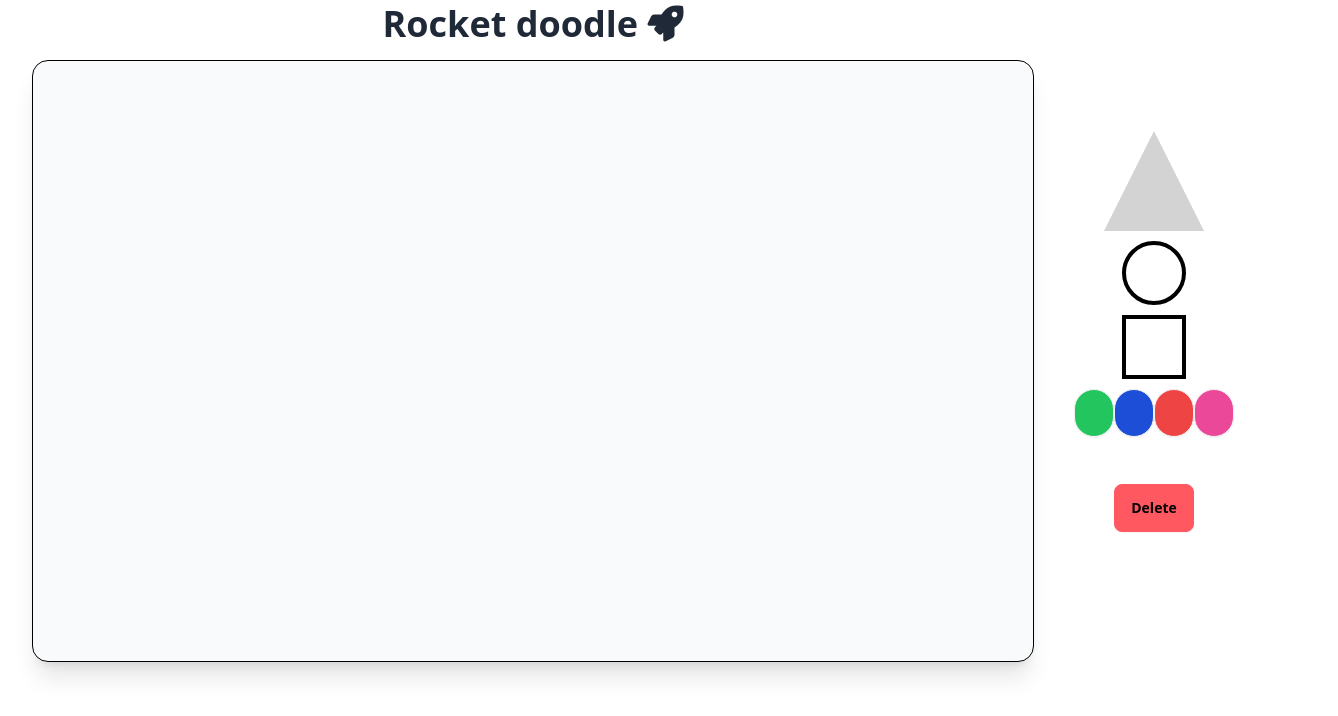
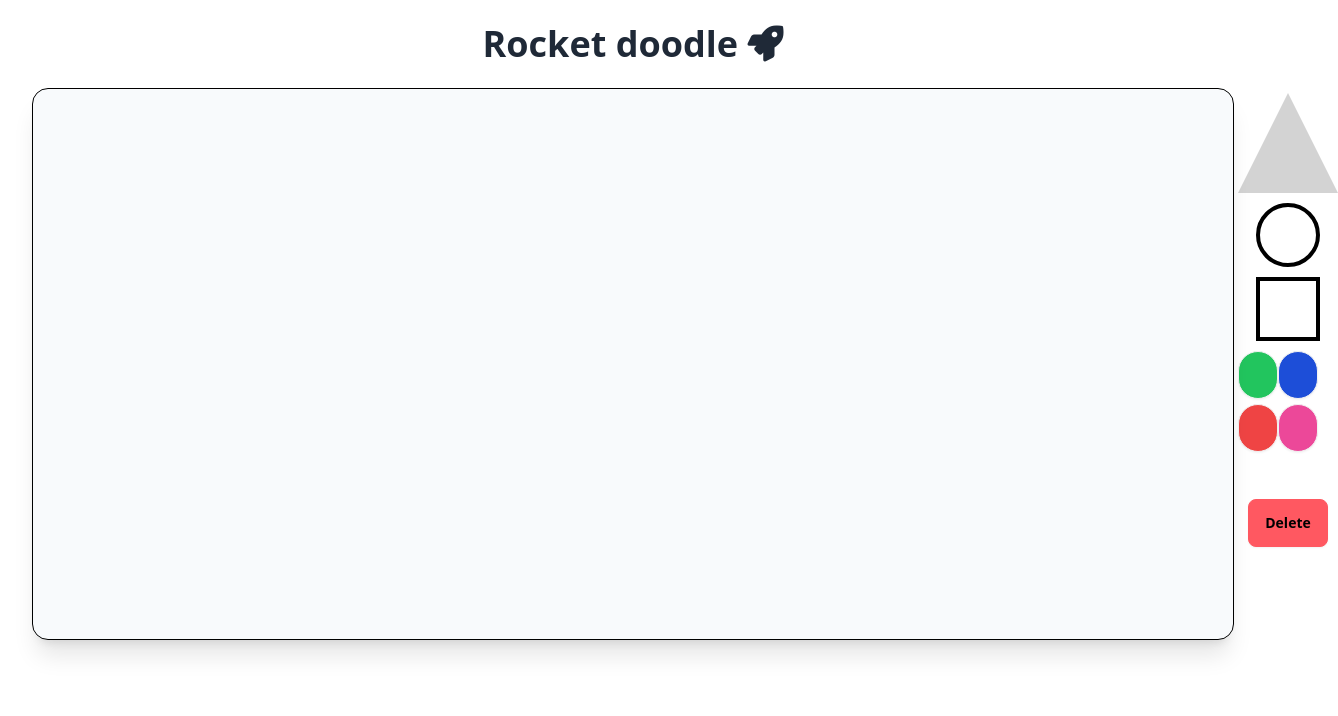
Before and after one commit to josefinunefaldt/Canvas, a React (Vite) app in the folder Live-drawing/: page / in a window 1280 px wide. Shown: the top 716 px of the page, 1338 px wide, since content can reach past the window. Built offline with nearby package versions, Linux system fonts and the light colour scheme.

Commit message:
Changing layout

```diff
--- a/Live-drawing/src/Canvas.css
+++ b/Live-drawing/src/Canvas.css
@@ -14,6 +14,7 @@
 .canvas-container {
   display: flex;
   margin-left: 2rem;
+  margin-bottom: 2rem;
 }
 .canvas {
   border: solid black 1px;
--- a/Live-drawing/src/Components/Canvas.tsx
+++ b/Live-drawing/src/Components/Canvas.tsx
@@ -31,7 +31,7 @@ const Canvas = () => {
     const context = canvas.getContext("2d");
     if (!context) return;
 
-    context.strokeStyle = color;
+    context.strokeStyle = "";
     context.beginPath();
     context.moveTo(lastPosition.x, lastPosition.y);
     context.lineTo(e.nativeEvent.offsetX, e.nativeEvent.offsetY);
@@ -66,15 +66,15 @@ const Canvas = () => {
     <div>
       <div className="canvas-container">
         <div className="flex flex-col items-center">
-          <h1 className="text-4xl font-bold font-cosmic mb-4 mt-1">
+          <h1 className="text-4xl font-bold font-cosmic mb-6 mt-6">
             Rocket doodle <i className="fas fa-rocket"></i>
           </h1>
 
           <canvas
             className="canvas card  bg-slate-50 shadow-xl"
             ref={canvasRef}
-            width={1000}
-            height={600}
+            width={1200}
+            height={550}
             onMouseDown={startDrawing}
             onMouseMove={drawingSession}
             onMouseUp={stopDrawing}
--- a/Live-drawing/src/Components/ColorPalette.tsx
+++ b/Live-drawing/src/Components/ColorPalette.tsx
@@ -18,7 +18,7 @@ const ColorPalette = ({ setColor }: ColorPaletteProps) => (
     ></button>
     <button
       className="btn rounded-full w-10 h-10 bg-pink-500"
-      onClick={() => setColor("pink")}
+      onClick={() => setColor("#FF69B4")}
     ></button>
   </div>
 );
--- a/Live-drawing/src/Components/Square.tsx
+++ b/Live-drawing/src/Components/Square.tsx
@@ -10,11 +10,12 @@ const Square = ({ canvasRef, color }: SquareProps) => {
     if (!context) return;
     context.strokeStyle = color;
     context.beginPath();
-    context.moveTo(100, 100);
-    context.lineTo(300, 100);
-    context.lineTo(300, 300);
-    context.lineTo(100, 300);
+    context.moveTo(700, 100);
+    context.lineTo(900, 100);
+    context.lineTo(900, 300);
+    context.lineTo(700, 300);
     context.closePath();
+
     context.stroke();
   };
   return <button className="square-btn" onClick={drawSquare}></button>;
```
